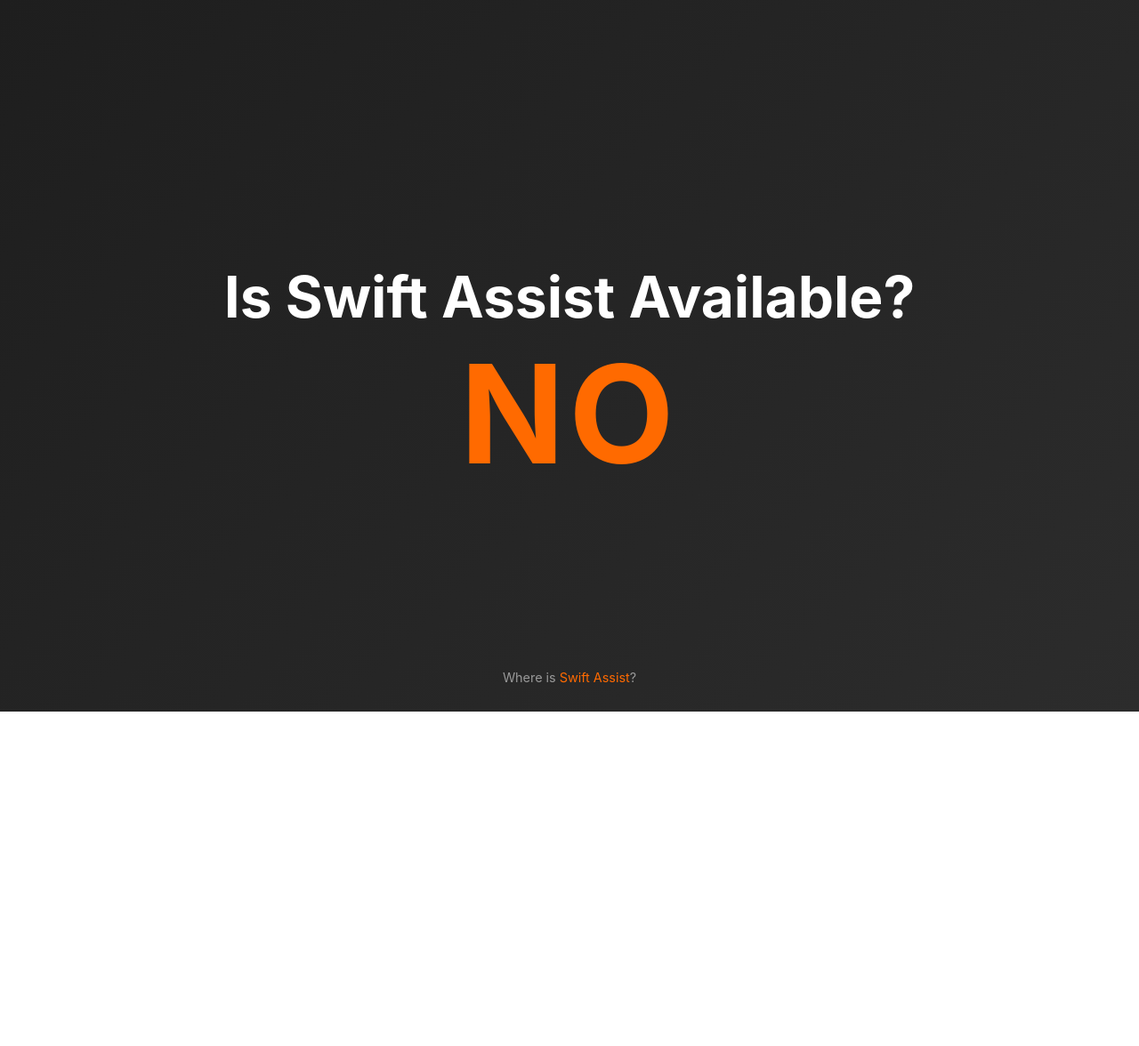
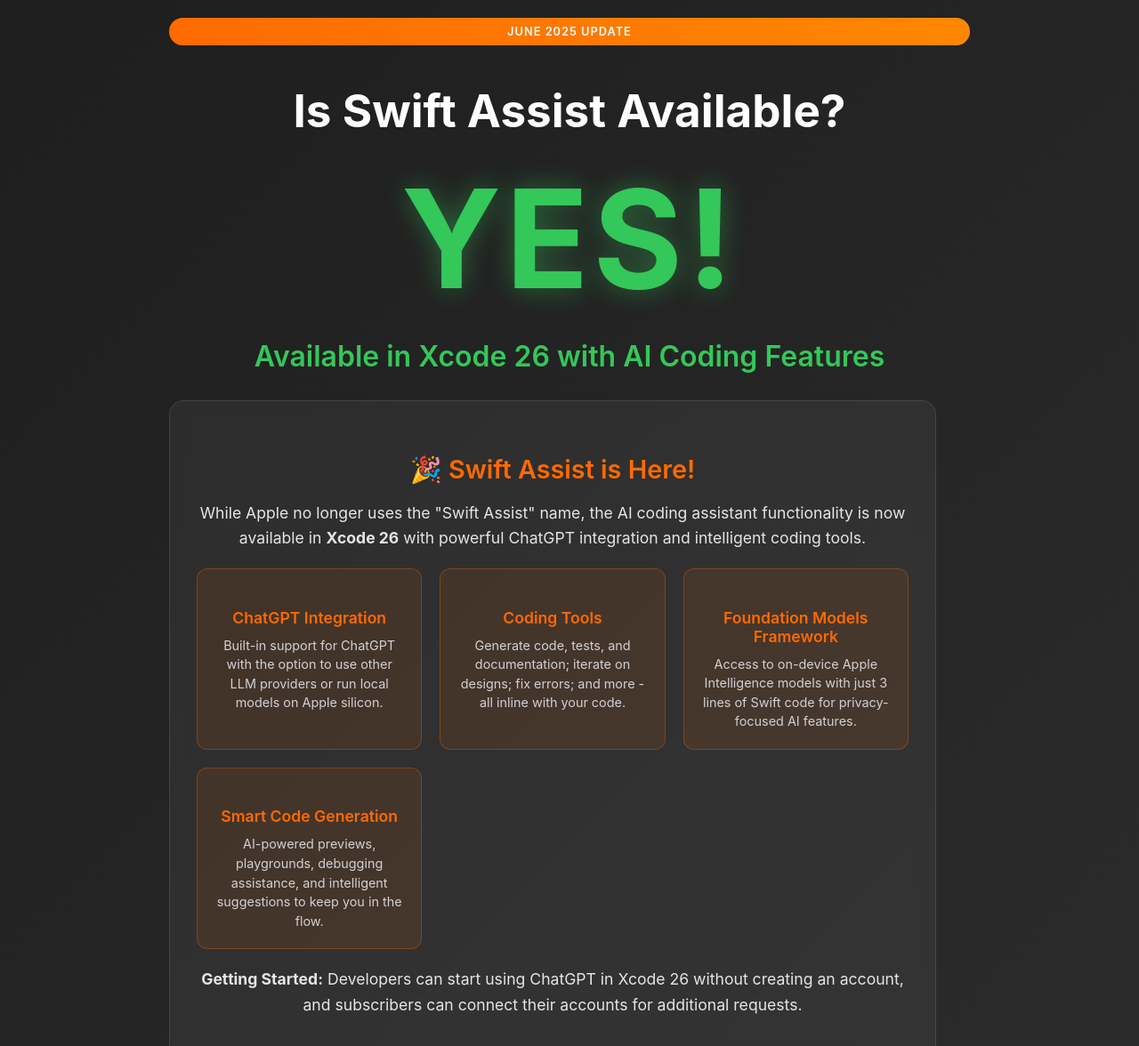
Before and after one commit to cameroncooke/isswiftassistavailable, a plain HTML site: page index.html in a window 1280 px wide. Shown: the top 1176 px of the page at 89% size. Before the commit the page ends 800 px from the top, so only its background shows below. Drawn offline with Linux system fonts and the light colour scheme.

Commit message:
Swift Assist is here

```diff
--- a/index.html
+++ b/index.html
@@ -3,11 +3,11 @@
 <head>
     <meta charset="UTF-8">
     <meta name="viewport" content="width=device-width, initial-scale=1.0">
-    <meta name="description" content="Check the availability of Xcode's upcoming Swift Assist feature. Be the first to know.">
-    <meta name="keywords" content="Swift Assist, availability, status, xcode">
+    <meta name="description" content="Swift Assist is now available in Xcode 26! Apple's AI coding assistant with ChatGPT integration is here.">
+    <meta name="keywords" content="Swift Assist, Xcode 26, AI coding assistant, ChatGPT, Apple developer tools, available">
     <meta name="robots" content="index, follow">
     <link rel="canonical" href="https://www.isswiftassistavailable.com/">
-    <title>Is Swift Assist Available?</title>
+    <title>Is Swift Assist Available? YES!</title>
     <style>
         body {
             margin: 0;
@@ -15,31 +15,111 @@
             flex-direction: column;
             justify-content: center;
             align-items: center;
-            height: 100vh;
+            min-height: 100vh;
             background: linear-gradient(135deg, #1e1e1e, #2c2c2c);
             font-family: -apple-system, BlinkMacSystemFont, "San Francisco", "Helvetica Neue", Helvetica, Arial, sans-serif;
             position: relative;
             text-align: center;
+            padding: 20px;
+            box-sizing: border-box;
         }
+
+        .container {
+            max-width: 900px;
+            width: 100%;
+        }
+
         h1 {
-            color: #ff6a00;
+            color: #34c759; /* Apple green for "YES" */
             font-size: clamp(4rem, 12vw, 14rem);
             font-weight: bold;
             text-transform: uppercase;
             letter-spacing: 5px;
             margin: 0;
-            transition: color 0.3s ease-in-out;
-            animation: fadeIn 1.2s ease-in-out;
+            transition: all 0.3s ease-in-out;
+            animation: fadeIn 1.2s ease-in-out, glow 2s ease-in-out infinite alternate;
+            text-shadow: 0 0 20px rgba(52, 199, 89, 0.3);
         }
+
         h1:hover {
-            color: #ff8800;
+            color: #30d158;
+            text-shadow: 0 0 30px rgba(52, 199, 89, 0.5);
         }
+
         h2 {
             color: white;
-            font-size: clamp(2rem, 5vw, 6rem);
-            margin-bottom: 0px;
+            font-size: clamp(1.5rem, 4vw, 4rem);
+            margin-bottom: 20px;
             animation: slideDown 1s ease-out;
         }
+
+        .subtitle {
+            color: #34c759;
+            font-size: clamp(1.2rem, 3vw, 2rem);
+            font-weight: 600;
+            margin: 20px 0;
+            animation: slideDown 1.2s ease-out;
+        }
+
+        .info-box {
+            background: rgba(255, 255, 255, 0.05);
+            backdrop-filter: blur(10px);
+            border: 1px solid rgba(255, 255, 255, 0.1);
+            border-radius: 16px;
+            padding: 30px;
+            margin: 30px 0;
+            animation: fadeIn 1.8s ease-in-out;
+            max-width: 800px;
+        }
+
+        .info-box h3 {
+            color: #ff6a00;
+            font-size: clamp(1.2rem, 3vw, 1.8rem);
+            margin-bottom: 15px;
+            font-weight: 600;
+        }
+
+        .info-box p {
+            color: #e5e5e7;
+            font-size: clamp(0.9rem, 2vw, 1.1rem);
+            line-height: 1.6;
+            margin-bottom: 15px;
+        }
+
+        .features {
+            display: grid;
+            grid-template-columns: repeat(auto-fit, minmax(250px, 1fr));
+            gap: 20px;
+            margin: 20px 0;
+        }
+
+        .feature {
+            background: rgba(255, 106, 0, 0.1);
+            border: 1px solid rgba(255, 106, 0, 0.3);
+            border-radius: 12px;
+            padding: 20px;
+            transition: transform 0.2s ease;
+        }
+
+        .feature:hover {
+            transform: translateY(-5px);
+            background: rgba(255, 106, 0, 0.15);
+        }
+
+        .feature h4 {
+            color: #ff6a00;
+            font-size: 1.1rem;
+            margin-bottom: 10px;
+            font-weight: 600;
+        }
+
+        .feature p {
+            color: #d1d1d6;
+            font-size: 0.9rem;
+            line-height: 1.5;
+            margin: 0;
+        }
+
         .bmc-button-container {
             position: absolute;
             top: 20px;
@@ -48,43 +128,69 @@
             transform-origin: top right;
             animation: fadeIn 1.5s ease-in-out;
         }
+
         footer {
             width: 100%;
-            padding: 10px 0;
+            padding: 20px 0;
             color: #999;
             font-size: 0.9rem;
             animation: fadeIn 2s ease-in-out;
-            position: fixed;
-            bottom: 20px;
-            left: 0;
-            right: 0;
-            text-align: center;
+            margin-top: 40px;
+            border-top: 1px solid rgba(255, 255, 255, 0.1);
         }
+
         footer a {
             color: #ff6a00;
             text-decoration: none;
             transition: color 0.2s ease;
         }
+
         footer a:hover {
             color: #ff8800;
         }
+
+        .announcement-badge {
+            background: linear-gradient(45deg, #ff6a00, #ff8800);
+            color: white;
+            padding: 8px 16px;
+            border-radius: 20px;
+            font-size: 0.8rem;
+            font-weight: 600;
+            text-transform: uppercase;
+            letter-spacing: 1px;
+            margin-bottom: 20px;
+            animation: fadeIn 0.8s ease-in-out;
+        }
+
         @keyframes fadeIn {
             from { opacity: 0; }
             to { opacity: 1; }
         }
+
         @keyframes slideDown {
             from { transform: translateY(-20px); opacity: 0; }
             to { transform: translateY(0); opacity: 1; }
         }
+
+        @keyframes glow {
+            from { text-shadow: 0 0 20px rgba(52, 199, 89, 0.3); }
+            to { text-shadow: 0 0 40px rgba(52, 199, 89, 0.6); }
+        }
+
         @media (max-width: 768px) {
-            h1 {
-                font-size: clamp(6rem, 15vw, 16rem);
+            .bmc-button-container {
+                position: static;
+                transform: scale(0.8);
+                margin-bottom: 20px;
             }
-            h2 {
-                font-size: clamp(3rem, 6vw, 8rem);
+
+            .info-box {
+                padding: 20px;
+                margin: 20px 0;
             }
-            body {
-                padding-bottom: 60px; /* Add padding to ensure content doesn't overlap with fixed footer */
+
+            .features {
+                grid-template-columns: 1fr;
             }
         }
     </style>
@@ -93,10 +199,43 @@
     <div class="bmc-button-container">
         <script type="text/javascript" src="https://cdnjs.buymeacoffee.com/1.0.0/button.prod.min.js" data-name="bmc-button" data-slug="cameroncooke" data-color="#FFDD00" data-emoji=""  data-font="Cookie" data-text="Buy me a coffee" data-outline-color="#000000" data-font-color="#000000" data-coffee-color="#ffffff"></script>
     </div>
-    <h2>Is Swift Assist Available?</h2>
-    <h1>NO</h1>
+
+    <div class="container">
+        <div class="announcement-badge">June 2025 Update</div>
+        <h2>Is Swift Assist Available?</h2>
+        <h1>YES!</h1>
+        <div class="subtitle">Available in Xcode 26 with AI Coding Features</div>
+
+        <div class="info-box">
+            <h3>🎉 Swift Assist is Here!</h3>
+            <p>While Apple no longer uses the "Swift Assist" name, the AI coding assistant functionality is now available in <strong>Xcode 26</strong> with powerful ChatGPT integration and intelligent coding tools.</p>
+
+            <div class="features">
+                <div class="feature">
+                    <h4>ChatGPT Integration</h4>
+                    <p>Built-in support for ChatGPT with the option to use other LLM providers or run local models on Apple silicon.</p>
+                </div>
+                <div class="feature">
+                    <h4>Coding Tools</h4>
+                    <p>Generate code, tests, and documentation; iterate on designs; fix errors; and more - all inline with your code.</p>
+                </div>
+                <div class="feature">
+                    <h4>Foundation Models Framework</h4>
+                    <p>Access to on-device Apple Intelligence models with just 3 lines of Swift code for privacy-focused AI features.</p>
+                </div>
+                <div class="feature">
+                    <h4>Smart Code Generation</h4>
+                    <p>AI-powered previews, playgrounds, debugging assistance, and intelligent suggestions to keep you in the flow.</p>
+                </div>
+            </div>
+
+            <p><strong>Getting Started:</strong> Developers can start using ChatGPT in Xcode 26 without creating an account, and subscribers can connect their accounts for additional requests.</p>
+        </div>
+    </div>
+
     <footer>
-        Where is <a href="https://dimillian.medium.com/where-is-swift-assist-6ea348767cf3" target="_blank" rel="noopener noreferrer">Swift Assist</a>?
+        <p>Learn more about <a href="https://www.apple.com/newsroom/2025/06/apple-supercharges-its-tools-and-technologies-for-developers/" target="_blank" rel="noopener noreferrer">Xcode 26's AI features</a> |
+        Originally tracking <a href="https://dimillian.medium.com/where-is-swift-assist-6ea348767cf3" target="_blank" rel="noopener noreferrer">Swift Assist</a></p>
     </footer>
 </body>
 </html>
```
